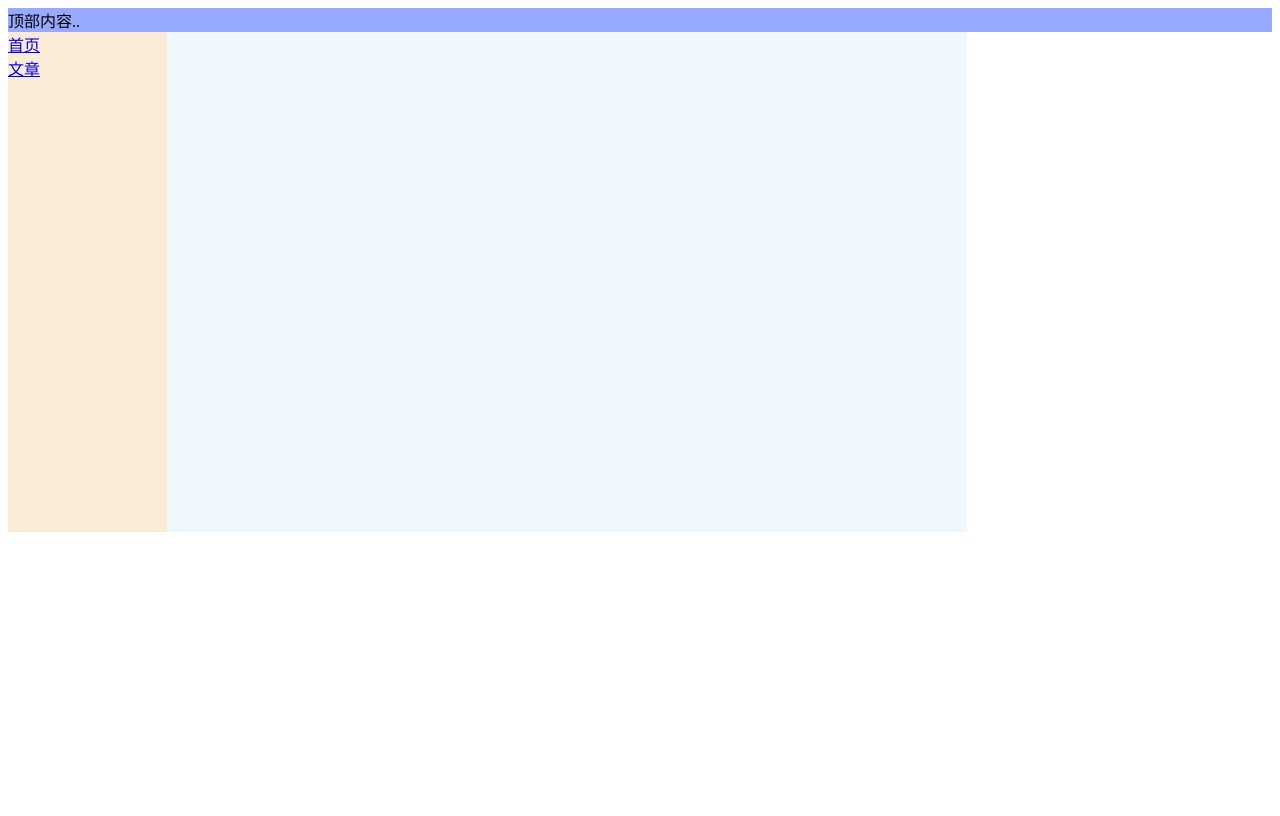
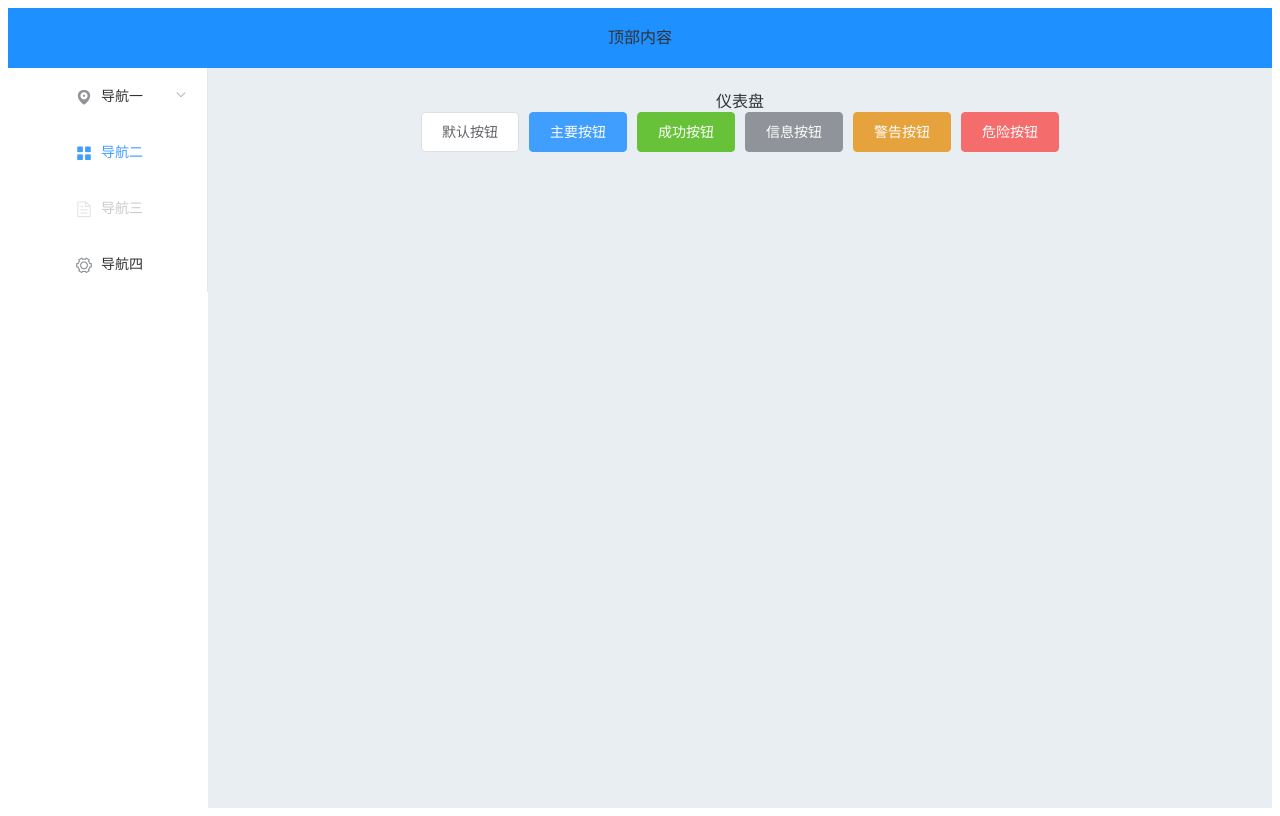
Before and after one commit to AVICCII/SOBBLOGADMIN, a Vue app: page /#/index in a window 1280 px wide. Built offline with nearby package versions, Linux system fonts and the light colour scheme.

Commit message:
2020/10/28

```diff
--- a/package.json
+++ b/package.json
@@ -9,6 +9,7 @@
   },
   "dependencies": {
     "core-js": "^3.6.5",
+    "element-ui": "^2.13.2",
     "vue": "^2.6.11",
     "vue-router": "^3.4.8"
   },
@@ -33,7 +34,9 @@
     "parserOptions": {
       "parser": "babel-eslint"
     },
-    "rules": {}
+    "rules": {
+      "no-console": "off"
+    }
   },
   "browserslist": [
     "> 1%",
--- a/src/App.vue
+++ b/src/App.vue
@@ -1,17 +1,6 @@
 <template>
   <div id="app">
-    <!--显示我们的内容-->
-    <div class="header-part">顶部内容..</div>
-    <div class="content-box">
-      <div class="nav">
-        <router-link to="/home">首页</router-link>
-        <br>
-        <router-link to="/article">文章</router-link>
-      </div>
-      <div class="content">
-        <router-view/>
-      </div>
-    </div>
+    <router-view></router-view>
   </div>
 </template>
 
@@ -23,19 +12,5 @@ export default {
 </script>
 
 <style>
-      .header-part{
-        background: #98aaff;
-      }
-      .nav{
-        background: antiquewhite;
-        width: 159px;
-        height: 500px;
-        float: left;
-      }
-      .content{
-        width: 800px;
-        background: aliceblue;
-        height: 500px;
-        float: left;
-      }
+
 </style>
--- /dev/null
+++ b/src/layout/base-view.vue
@@ -0,0 +1,57 @@
+<template>
+    <!--显示我们的内容--><div>
+    <el-container>
+        <el-header id="admin-header-box">顶部内容</el-header>
+        <el-container>
+            <el-aside id="left-menu-list-box" width="200px">
+    <left-menu/>
+            </el-aside>
+            <el-container>
+                <el-main>
+                    <div class="content">
+                        <router-view/>
+                    </div>
+                </el-main>
+            </el-container>
+        </el-container>
+    </el-container>
+</div>
+
+</template>
+
+<script>
+
+    export default {
+        mounted() {
+            //动态设置侧边菜单高度
+            let leftMenuBox = document.getElementById('left-menu-list-box')
+            let adminHeaderBox = document.getElementById('admin-header-box')
+            console.log(adminHeaderBox.offsetHeight)
+            let dy = window.innerHeight - adminHeaderBox.offsetHeight
+            if(leftMenuBox && adminHeaderBox){
+                leftMenuBox.style.height = dy+'px'
+            }
+        }
+    }
+
+</script>
+
+<style >
+    .el-header, .el-footer {
+        background-color: dodgerblue;
+        color: #333;
+        text-align: center;
+        line-height: 60px;
+        height: 60px !important;
+    }
+    .el-aside {
+        text-align: center;
+        line-height: 200px;
+    }
+
+    .el-main {
+        background-color: #E9EEF3;
+        color: #333;
+        text-align: center;
+    }
+</style>
--- /dev/null
+++ b/src/layout/left-menu.vue
@@ -0,0 +1,48 @@
+<template>
+    <div>
+        <el-menu
+                default-active="2"
+                class="el-menu-vertical-demo">
+            <el-submenu index="1">
+                <template slot="title">
+                    <i class="el-icon-location"></i>
+                    <span>导航一</span>
+                </template>
+                <el-menu-item-group>
+                    <template slot="title">分组一</template>
+                    <el-menu-item index="1-1">选项1</el-menu-item>
+                    <el-menu-item index="1-2">选项2</el-menu-item>
+                </el-menu-item-group>
+                <el-menu-item-group title="分组2">
+                    <el-menu-item index="1-3">选项3</el-menu-item>
+                </el-menu-item-group>
+                <el-submenu index="1-4">
+                    <template slot="title">选项4</template>
+                    <el-menu-item index="1-4-1">选项1</el-menu-item>
+                </el-submenu>
+            </el-submenu>
+            <el-menu-item index="2">
+                <i class="el-icon-menu"></i>
+                <span slot="title">导航二</span>
+            </el-menu-item>
+            <el-menu-item index="3" disabled>
+                <i class="el-icon-document"></i>
+                <span slot="title">导航三</span>
+            </el-menu-item>
+            <el-menu-item index="4">
+                <i class="el-icon-setting"></i>
+                <span slot="title">导航四</span>
+            </el-menu-item>
+        </el-menu>
+    </div>
+</template>
+
+<script>
+    export default {
+        name: "left-menu"
+    }
+</script>
+
+<style scoped>
+
+</style>
--- /dev/null
+++ b/src/layout/right-content.vue
@@ -0,0 +1,18 @@
+<template>
+    <div>
+        <div class="header-part">右边内容</div>
+        <div class="content">
+            <router-view/>
+        </div>
+    </div>
+</template>
+
+<script>
+    export default {
+        name: "right-content"
+    }
+</script>
+
+<style scoped>
+
+</style>
--- a/src/page/dashboard/index.vue
+++ b/src/page/dashboard/index.vue
@@ -1,6 +1,14 @@
 <template>
     <div>
         仪表盘
+        <el-row>
+            <el-button>默认按钮</el-button>
+            <el-button type="primary">主要按钮</el-button>
+            <el-button type="success">成功按钮</el-button>
+            <el-button type="info">信息按钮</el-button>
+            <el-button type="warning">警告按钮</el-button>
+            <el-button type="danger">危险按钮</el-button>
+        </el-row>
     </div>
 </template>
 
--- a/src/router/index.js
+++ b/src/router/index.js
@@ -5,11 +5,8 @@ Vue.use(VueRouter)
 
 
 
-/* 导入的内容 */
-const home = () => import("@/components/home")
-const article = () => import("@/components/article")
 /* 登陆页面 */
-const login = () => import("@/page/login/login")
+// const login = () => import("@/page/login/login")
 /* 内容部分 */
 const ArticleManage = () => import("@/page/content/manage-article")
 const postArticle = () => import("@/page/content/post-article")
@@ -28,11 +25,95 @@ const email = () => import("@/page/user/email")
 const info = () => import("@/page/user/info")
 const list = () => import("@/page/user/list")
 const resetPassword = () => import("@/page/user/reset-password")
+/* 布局 */
+const baseView = () => import("@/layout/base-view")
+const rightView = () => import("@/layout/right-content")
+
 
 //路由器
 const routes = [
-    {path:'/home',component:home},
-    {path:'/article',component:article}
+    {path: '',
+        component:baseView,
+        redirect:'/index',
+        children:[
+            {
+                path:"/index",
+                component:index
+            },
+            {
+                path: '/content',
+                component:rightView,
+                children:[
+                    {
+                        path:'post-article',
+                        component:postArticle
+                    },
+                    {
+                        path:'manage-article',
+                        component:ArticleManage
+                    },
+                    {
+                        path:'manage-image',
+                        component:imageManage
+                    },
+                    {
+                        path:'manage-comment',
+                        component:commentManage
+                    }
+                ]
+            },
+            {
+                path: '/user',
+                component:rightView,
+                children:[
+                    {
+                        path:'list',
+                        component:list
+                    },
+                    {
+                        path:'reset-password',
+                        component:resetPassword
+                    },
+                    {
+                        path:'email',
+                        component:email
+                    },
+                    {
+                        path:'info',
+                        component:info
+                    }
+                ]
+            },
+            {
+                path: '/operation',
+                component:rightView,
+                children:[
+                    {
+                        path:'category',
+                        component:categoryManage
+                    },
+                    {
+                        path:'loop',
+                        component:loopManage
+                    }
+                ]
+            },
+            {
+                path: '/settings',
+                component:rightView,
+                children:[
+                    {
+                        path:'friend-link',
+                        component:friendLink
+                    },
+                    {
+                        path:'websize-info',
+                        component:webSizeInfo
+                    }
+                ]
+            }
+        ]
+    },
 ]
 
 const router = new VueRouter({
```
Also changed, not shown: src/main.js (+6 -2 lines).
